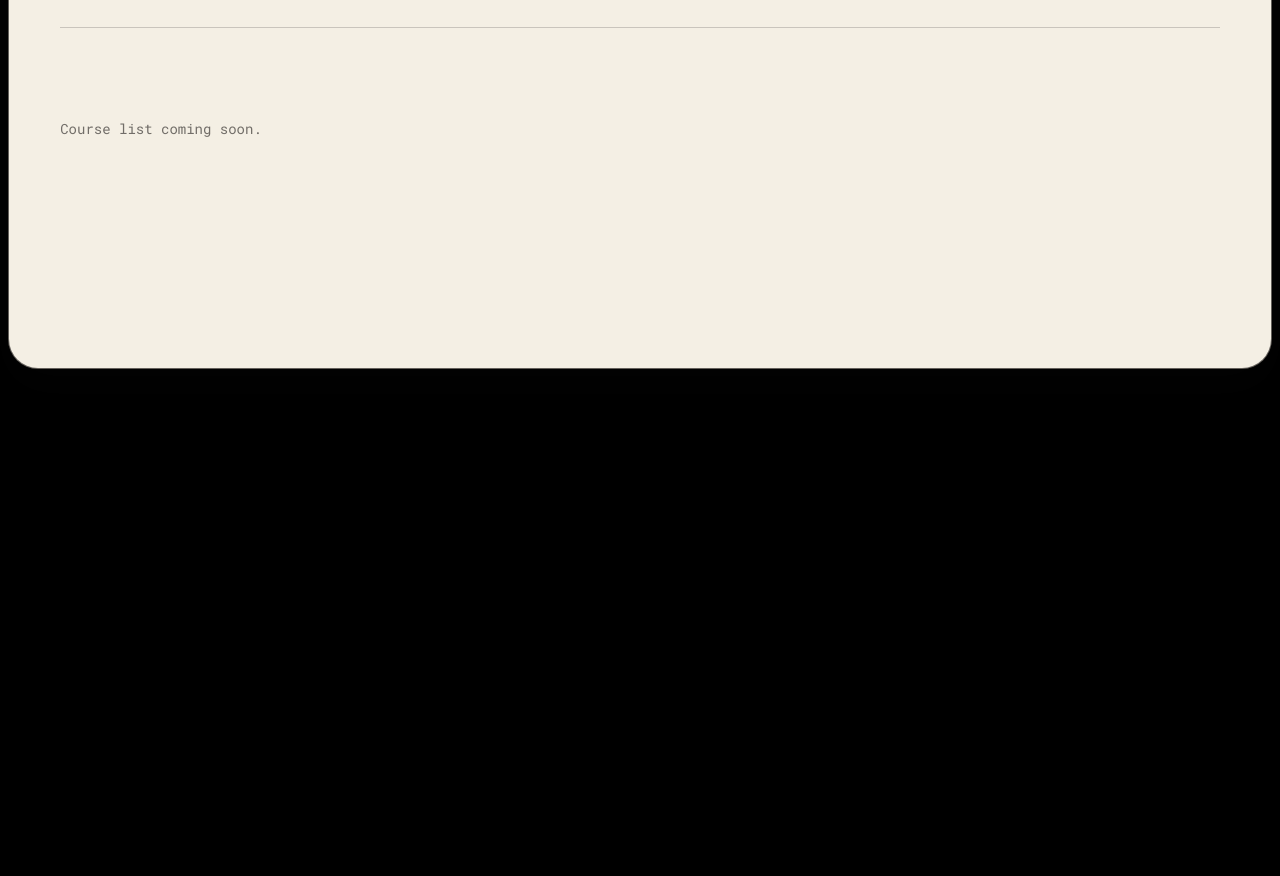
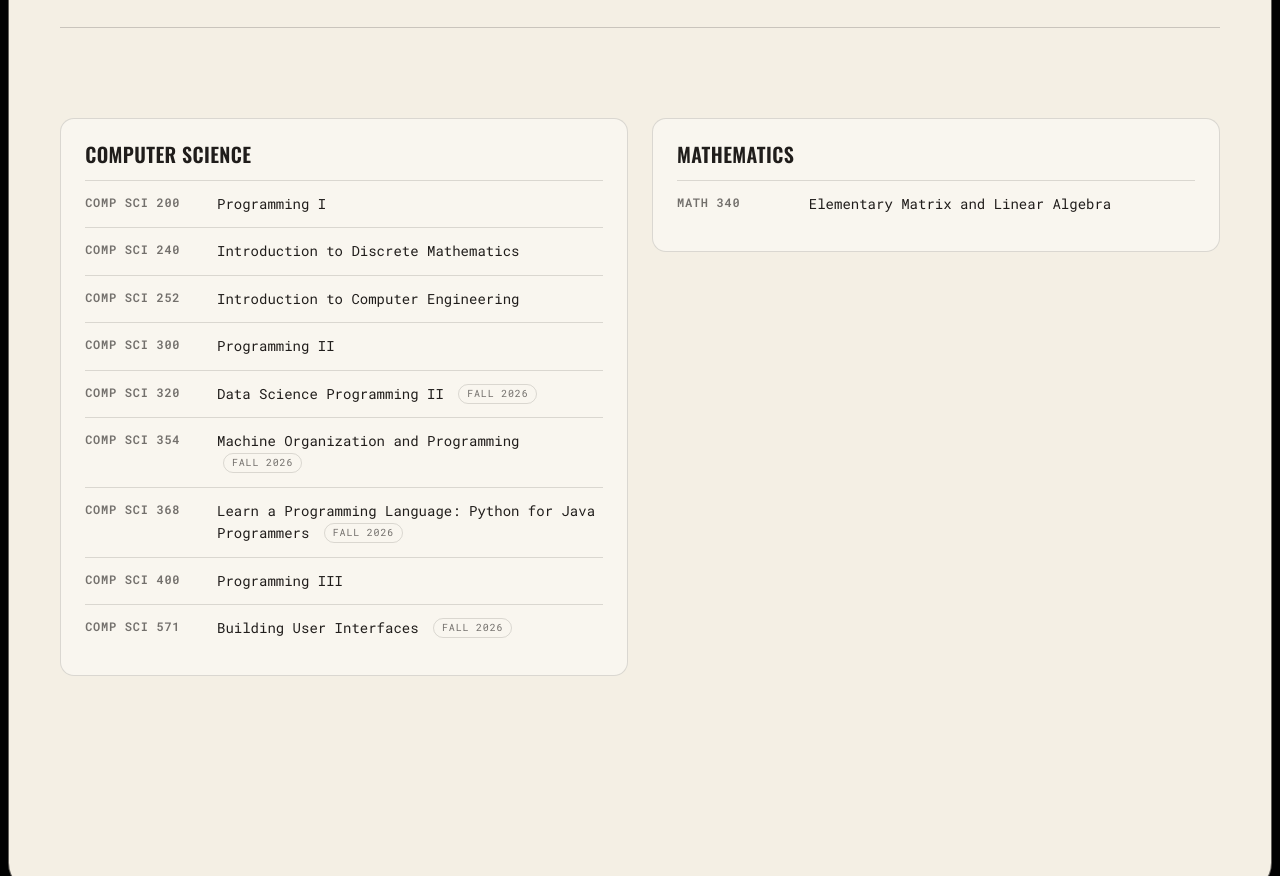
Before and after one commit to PrishaTHE-PRO/Portfolio, a website built with Vite: page courses.html in a window 1280 px wide. Shown: the part 411-1287 px from the top of the page. Before the commit the page ends 961 px from the top, so only its background shows below. Built offline with nearby package versions, Linux system fonts and the light colour scheme.

Commit message:
Fill in the Courses page with CS and math coursework (#3)
Computer science and math classes from the UW-Madison transcript,
calculus left out, with this fall's classes marked in progress.


Claude-Session: https://claude.ai/code/session_01Q4JgD7SRpDynBcG1hsLAN2

Co-authored-by: Claude <noreply@anthropic.com>

```diff
--- a/courses.html
+++ b/courses.html
@@ -46,7 +46,7 @@
         <a href="about.html" class="subpage__back" data-page-transition>&larr; About</a>
         <h1 class="about__title">Courses</h1>
       </div>
-      <p class="about__lead subpage__lead">Classes I've taken.</p>
+      <p class="about__lead subpage__lead">Computer science and math at UW&ndash;Madison.</p>
     </header>
 
     <section class="about__section subpage__section">
--- a/src/js/courses-data.js
+++ b/src/js/courses-data.js
@@ -1,10 +1,24 @@
-// Coursework, grouped by school. Add a group or a course and the Courses page
-// picks it up; `code` is optional.
+// Coursework at UW–Madison, grouped by subject. Add a group or a course and
+// the Courses page picks it up; `note` marks a course that is in progress.
 export const courses = [
   {
-    school: 'University of Wisconsin–Madison',
+    title: 'Computer Science',
     items: [
-      // { code: 'COMP SCI 400', name: 'Programming III' },
+      { code: 'COMP SCI 200', name: 'Programming I' },
+      { code: 'COMP SCI 240', name: 'Introduction to Discrete Mathematics' },
+      { code: 'COMP SCI 252', name: 'Introduction to Computer Engineering' },
+      { code: 'COMP SCI 300', name: 'Programming II' },
+      { code: 'COMP SCI 320', name: 'Data Science Programming II', note: 'Fall 2026' },
+      { code: 'COMP SCI 354', name: 'Machine Organization and Programming', note: 'Fall 2026' },
+      { code: 'COMP SCI 368', name: 'Learn a Programming Language: Python for Java Programmers', note: 'Fall 2026' },
+      { code: 'COMP SCI 400', name: 'Programming III' },
+      { code: 'COMP SCI 571', name: 'Building User Interfaces', note: 'Fall 2026' },
+    ],
+  },
+  {
+    title: 'Mathematics',
+    items: [
+      { code: 'MATH 340', name: 'Elementary Matrix and Linear Algebra' },
     ],
   },
 ];
@@ -18,14 +32,14 @@ export function renderCourses(container) {
     return;
   }
 
-  container.innerHTML = groups.map(({ school, items }) => `
+  container.innerHTML = groups.map(({ title, items }) => `
     <section class="card course-group">
-      <h3 class="card__title">${school}</h3>
+      <h3 class="card__title">${title}</h3>
       <ul class="course-list">
-        ${items.map(({ code, name }) => `
+        ${items.map(({ code, name, note }) => `
           <li>
             <span class="course-list__code">${code || '&mdash;'}</span>
-            <span class="course-list__name">${name}</span>
+            <span class="course-list__name">${name}${note ? ` <span class="course-list__note">${note}</span>` : ''}</span>
           </li>`).join('')}
       </ul>
     </section>`).join('');
--- a/src/styles/cards.scss
+++ b/src/styles/cards.scss
@@ -256,6 +256,19 @@ $card-muted: rgba(32, 29, 27, 0.62);
   font-size: 14px;
 }
 
+.course-list__note {
+  display: inline-block;
+  margin-left: 6px;
+  padding: 1px 8px;
+  font-size: 10px;
+  letter-spacing: 0.08em;
+  text-transform: uppercase;
+  vertical-align: 2px;
+  color: rgba(32, 29, 27, 0.62);
+  border: 1px solid rgba(32, 29, 27, 0.14);
+  border-radius: 999px;
+}
+
 .course-empty {
   font-size: 14px;
   color: $card-muted;
@@ -264,3 +277,8 @@ $card-muted: rgba(32, 29, 27, 0.62);
 .about-projects .about__heading {
   font-size: clamp(41px, 7vw, 90px);
 }
+
+// One short subject shouldn't stretch to the height of a long one.
+.courses-page .card-grid {
+  align-items: start;
+}
```
